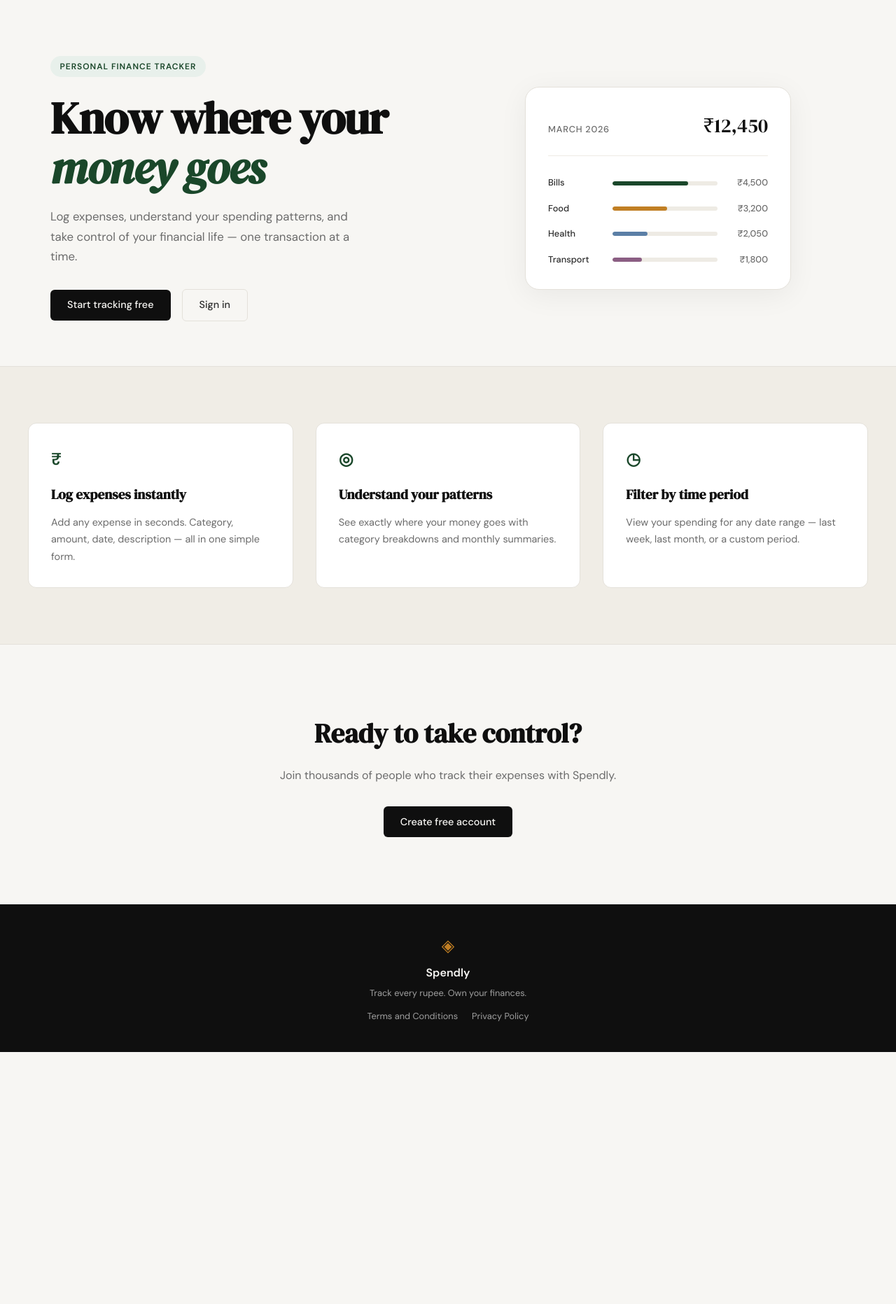
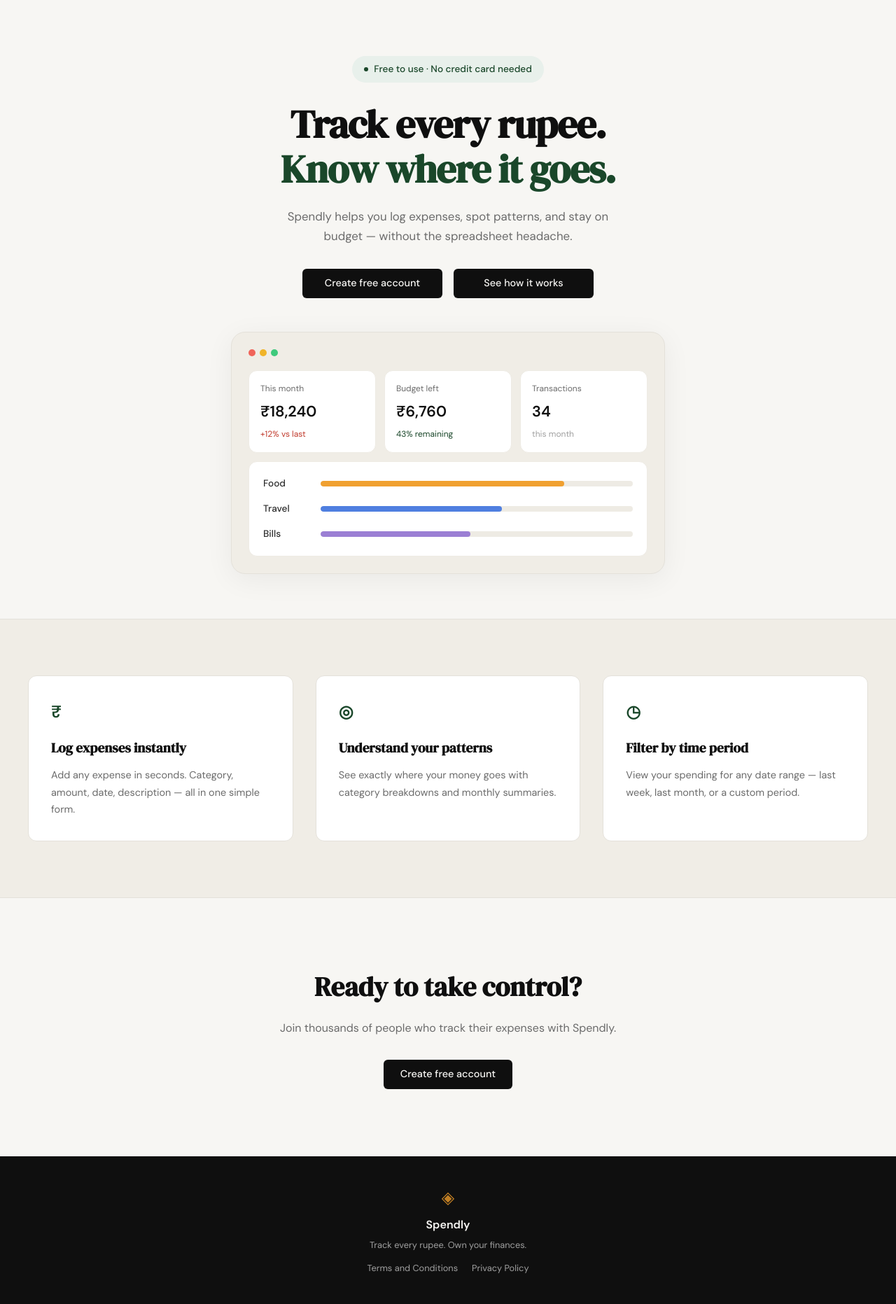
Before and after one commit to bisheshcodes999/spendly---Track-Your-Expense, a Flask app: page / in a window 1280 px wide. Shown: the part 61-1924 px from the top of the page at 70% size. Before the commit the page ends 1564 px from the top, so only its background shows below. Run offline with Flask 3, Linux system fonts and the light colour scheme.

Commit message:
Redesign hero section and add demo video modal
Rebuild the landing page hero to match the new reference design
(centered layout, dashboard mockup with stat tiles and category
bars), and wire "See how it works" to a vanilla-JS popup modal
embedding a placeholder YouTube demo video. Closing the modal clears
the iframe src so the video stops playing instead of continuing in
the background. Also aligned the two hero buttons' size and font
styling so they render identically.

Co-Authored-By: Claude Sonnet 5 <noreply@anthropic.com>
Claude-Session: https://claude.ai/code/session_01EkQFccjAkTSNL7Gkb4TswH

```diff
--- a/static/css/style.css
+++ b/static/css/style.css
@@ -125,38 +125,53 @@ a { color: inherit; text-decoration: none; }
 
 .hero {
     padding: 5rem 2rem 4rem;
-    display: grid;
-    grid-template-columns: 1fr 1fr;
-    gap: 4rem;
+    display: flex;
+    flex-direction: column;
     align-items: center;
+    text-align: center;
+    gap: 3rem;
     max-width: var(--max-width);
     margin: 0 auto;
 }
 
+.hero-inner {
+    display: flex;
+    flex-direction: column;
+    align-items: center;
+    max-width: 640px;
+}
+
 .hero-badge {
-    display: inline-block;
+    display: inline-flex;
+    align-items: center;
+    gap: 0.5rem;
     background: var(--accent-light);
     color: var(--accent);
-    font-size: 0.75rem;
-    font-weight: 600;
-    letter-spacing: 0.08em;
-    text-transform: uppercase;
-    padding: 0.35rem 0.85rem;
+    font-size: 0.85rem;
+    font-weight: 500;
+    padding: 0.5rem 1.1rem;
     border-radius: 999px;
-    margin-bottom: 1.5rem;
+    margin-bottom: 1.75rem;
+}
+
+.hero-badge-dot {
+    width: 6px;
+    height: 6px;
+    border-radius: 50%;
+    background: var(--accent);
 }
 
 .hero-title {
     font-family: var(--font-display);
-    font-size: clamp(2.5rem, 5vw, 4rem);
-    line-height: 1.1;
+    font-size: clamp(2.5rem, 5vw, 3.5rem);
+    line-height: 1.15;
     letter-spacing: -0.02em;
     color: var(--ink);
     margin-bottom: 1.25rem;
 }
 
-.hero-title em {
-    font-style: italic;
+.hero-title-accent {
+    display: block;
     color: var(--accent);
 }
 
@@ -164,14 +179,21 @@ a { color: inherit; text-decoration: none; }
     font-size: 1.05rem;
     color: var(--ink-muted);
     line-height: 1.7;
-    max-width: 460px;
-    margin-bottom: 2rem;
+    max-width: 480px;
+    margin: 0 auto 2rem;
 }
 
 .hero-actions {
     display: flex;
     gap: 1rem;
     align-items: center;
+    justify-content: center;
+}
+
+.hero-actions .btn-primary,
+.hero-actions .btn-ghost {
+    min-width: 200px;
+    text-align: center;
 }
 
 /* ------------------------------------------------------------------ */
@@ -181,58 +203,98 @@ a { color: inherit; text-decoration: none; }
 .hero-visual {
     display: flex;
     justify-content: center;
+    width: 100%;
 }
 
-.mock-card {
-    background: var(--paper-card);
+.mock-window {
+    background: var(--paper-warm);
     border: 1px solid var(--border);
     border-radius: var(--radius-lg);
-    padding: 2rem;
+    padding: 1.5rem;
     width: 100%;
-    max-width: 380px;
+    max-width: 620px;
     box-shadow: 0 8px 40px rgba(0,0,0,0.06);
 }
 
-.mock-card-header {
+.mock-titlebar {
     display: flex;
-    justify-content: space-between;
-    align-items: baseline;
-    margin-bottom: 1.75rem;
-    padding-bottom: 1.25rem;
-    border-bottom: 1px solid var(--border-soft);
+    gap: 6px;
+    margin-bottom: 1.25rem;
 }
 
-.mock-label {
-    font-size: 0.8rem;
-    font-weight: 500;
-    color: var(--ink-muted);
-    text-transform: uppercase;
-    letter-spacing: 0.06em;
+.mock-dot {
+    width: 10px;
+    height: 10px;
+    border-radius: 50%;
 }
 
-.mock-total {
-    font-family: var(--font-display);
-    font-size: 1.75rem;
+.mock-dot-red { background: #f0645a; }
+.mock-dot-yellow { background: #f0b429; }
+.mock-dot-green { background: #3ec97c; }
+
+.mock-stats {
+    display: grid;
+    grid-template-columns: repeat(3, 1fr);
+    gap: 0.75rem;
+    margin-bottom: 0.75rem;
+}
+
+.mock-stat {
+    background: var(--paper-card);
+    border: 1px solid var(--border-soft);
+    border-radius: var(--radius-md);
+    padding: 1rem;
+    text-align: left;
+    display: flex;
+    flex-direction: column;
+    gap: 0.35rem;
+}
+
+.mock-stat-label {
+    font-size: 0.75rem;
+    color: var(--ink-muted);
+}
+
+.mock-stat-value {
+    font-size: 1.35rem;
+    font-weight: 600;
     color: var(--ink);
 }
 
-.mock-bars { display: flex; flex-direction: column; gap: 1rem; }
+.mock-stat-delta {
+    font-size: 0.75rem;
+    color: var(--ink-faint);
+}
+
+.mock-stat-delta-negative { color: var(--danger); }
+.mock-stat-delta-positive { color: var(--accent); }
+
+.mock-bars-card {
+    background: var(--paper-card);
+    border: 1px solid var(--border-soft);
+    border-radius: var(--radius-md);
+    padding: 1.25rem;
+    display: flex;
+    flex-direction: column;
+    gap: 0.9rem;
+    text-align: left;
+}
 
 .mock-bar-row {
     display: grid;
-    grid-template-columns: 80px 1fr 60px;
+    grid-template-columns: 70px 1fr;
     align-items: center;
     gap: 0.75rem;
 }
 
 .mock-cat {
-    font-size: 0.8rem;
+    font-size: 0.85rem;
     font-weight: 500;
     color: var(--ink-soft);
 }
 
 .mock-bar-track {
-    height: 6px;
+    height: 8px;
     background: var(--border-soft);
     border-radius: 999px;
     overflow: hidden;
@@ -240,21 +302,13 @@ a { color: inherit; text-decoration: none; }
 
 .mock-bar {
     height: 100%;
-    background: var(--accent);
     border-radius: 999px;
     transition: width 0.6s ease;
 }
 
-.mock-bar-2 { background: var(--accent-2); }
-.mock-bar-3 { background: #5b7fa6; }
-.mock-bar-4 { background: #8b5e83; }
-
-.mock-amt {
-    font-size: 0.8rem;
-    font-weight: 500;
-    color: var(--ink-muted);
-    text-align: right;
-}
+.mock-bar-food { background: #f0a030; }
+.mock-bar-travel { background: #4f7fe0; }
+.mock-bar-bills { background: #9b7fd4; }
 
 /* ------------------------------------------------------------------ */
 /* Buttons                                                             */
@@ -269,6 +325,7 @@ a { color: inherit; text-decoration: none; }
     font-family: var(--font-body);
     font-size: 0.9rem;
     font-weight: 500;
+    line-height: 1.5;
     cursor: pointer;
     border: none;
     transition: background 0.2s;
@@ -279,20 +336,24 @@ a { color: inherit; text-decoration: none; }
 
 .btn-ghost {
     display: inline-block;
-    background: transparent;
-    color: var(--ink-soft);
+    appearance: none;
+    -webkit-appearance: none;
+    background: var(--ink);
+    color: var(--paper);
     padding: 0.65rem 1.5rem;
     border-radius: var(--radius-sm);
+    font-family: var(--font-body);
     font-size: 0.9rem;
     font-weight: 500;
-    border: 1px solid var(--border);
-    transition: all 0.2s;
+    line-height: 1.5;
+    cursor: pointer;
+    border: none;
+    transition: background 0.2s;
     text-decoration: none;
 }
 
 .btn-ghost:hover {
-    border-color: var(--ink);
-    color: var(--ink);
+    background: var(--accent);
 }
 
 /* ------------------------------------------------------------------ */
--- a/static/js/main.js
+++ b/static/js/main.js
@@ -1 +1,38 @@
 // main.js — students will add JavaScript here as features are built
+
+document.addEventListener("DOMContentLoaded", function () {
+    var openBtn = document.getElementById("watch-demo-btn");
+    var modal = document.getElementById("video-modal");
+    var iframe = document.getElementById("video-modal-iframe");
+
+    if (!openBtn || !modal || !iframe) return;
+
+    // TODO: replace with the real demo video's YouTube ID
+    var VIDEO_ID = "YOUR_VIDEO_ID";
+
+    function openModal() {
+        iframe.src = "https://www.youtube.com/embed/" + VIDEO_ID + "?autoplay=1&rel=0";
+        modal.hidden = false;
+        document.body.style.overflow = "hidden";
+    }
+
+    function closeModal() {
+        modal.hidden = true;
+        iframe.src = ""; // clearing the src stops playback
+        document.body.style.overflow = "";
+    }
+
+    openBtn.addEventListener("click", openModal);
+
+    modal.querySelectorAll("[data-close-modal]").forEach(function (el) {
+        el.addEventListener("click", closeModal);
+    });
+
+    document.addEventListener("keydown", function (event) {
+        if (event.key === "Escape" && !modal.hidden) closeModal();
+    });
+
+    // Belt-and-suspenders: stop the video if the page is left or restored
+    // from the back/forward cache while the modal is still open.
+    window.addEventListener("pagehide", closeModal);
+});
--- a/templates/landing.html
+++ b/templates/landing.html
@@ -6,55 +6,65 @@
 
 <section class="hero">
     <div class="hero-inner">
-        <div class="hero-badge">Personal Finance Tracker</div>
+        <div class="hero-badge">
+            <span class="hero-badge-dot"></span>
+            Free to use · No credit card needed
+        </div>
         <h1 class="hero-title">
-            Know where your<br>
-            <em>money goes</em>
+            Track every rupee.<br>
+            <span class="hero-title-accent">Know where it goes.</span>
         </h1>
         <p class="hero-subtitle">
-            Log expenses, understand your spending patterns,
-            and take control of your financial life —
-            one transaction at a time.
+            Spendly helps you log expenses, spot patterns, and stay
+            on budget — without the spreadsheet headache.
         </p>
         <div class="hero-actions">
-            <a href="{{ url_for('register') }}" class="btn-primary">Start tracking free</a>
-            <a href="{{ url_for('login') }}" class="btn-ghost">Sign in</a>
+            <a href="{{ url_for('register') }}" class="btn-primary">Create free account</a>
+            <button type="button" class="btn-ghost" id="watch-demo-btn">See how it works</button>
         </div>
     </div>
     <div class="hero-visual">
-        <div class="mock-card">
-            <div class="mock-card-header">
-                <span class="mock-label">March 2026</span>
-                <span class="mock-total">₹12,450</span>
+        <div class="mock-window">
+            <div class="mock-titlebar">
+                <span class="mock-dot mock-dot-red"></span>
+                <span class="mock-dot mock-dot-yellow"></span>
+                <span class="mock-dot mock-dot-green"></span>
             </div>
-            <div class="mock-bars">
+            <div class="mock-stats">
+                <div class="mock-stat">
+                    <span class="mock-stat-label">This month</span>
+                    <span class="mock-stat-value">₹18,240</span>
+                    <span class="mock-stat-delta mock-stat-delta-negative">+12% vs last</span>
+                </div>
+                <div class="mock-stat">
+                    <span class="mock-stat-label">Budget left</span>
+                    <span class="mock-stat-value">₹6,760</span>
+                    <span class="mock-stat-delta mock-stat-delta-positive">43% remaining</span>
+                </div>
+                <div class="mock-stat">
+                    <span class="mock-stat-label">Transactions</span>
+                    <span class="mock-stat-value">34</span>
+                    <span class="mock-stat-delta">this month</span>
+                </div>
+            </div>
+            <div class="mock-bars-card">
+                <div class="mock-bar-row">
+                    <span class="mock-cat">Food</span>
+                    <div class="mock-bar-track">
+                        <div class="mock-bar mock-bar-food" style="width: 78%"></div>
+                    </div>
+                </div>
+                <div class="mock-bar-row">
+                    <span class="mock-cat">Travel</span>
+                    <div class="mock-bar-track">
+                        <div class="mock-bar mock-bar-travel" style="width: 58%"></div>
+                    </div>
+                </div>
                 <div class="mock-bar-row">
                     <span class="mock-cat">Bills</span>
                     <div class="mock-bar-track">
-                        <div class="mock-bar" style="width: 72%"></div>
+                        <div class="mock-bar mock-bar-bills" style="width: 48%"></div>
                     </div>
-                    <span class="mock-amt">₹4,500</span>
-                </div>
-                <div class="mock-bar-row">
-                    <span class="mock-cat">Food</span>
-                    <div class="mock-bar-track">
-                        <div class="mock-bar mock-bar-2" style="width: 52%"></div>
-                    </div>
-                    <span class="mock-amt">₹3,200</span>
-                </div>
-                <div class="mock-bar-row">
-                    <span class="mock-cat">Health</span>
-                    <div class="mock-bar-track">
-                        <div class="mock-bar mock-bar-3" style="width: 33%"></div>
-                    </div>
-                    <span class="mock-amt">₹2,050</span>
-                </div>
-                <div class="mock-bar-row">
-                    <span class="mock-cat">Transport</span>
-                    <div class="mock-bar-track">
-                        <div class="mock-bar mock-bar-4" style="width: 28%"></div>
-                    </div>
-                    <span class="mock-amt">₹1,800</span>
                 </div>
             </div>
         </div>
@@ -89,4 +99,19 @@
     </div>
 </section>
 
+<div id="video-modal" class="video-modal" hidden>
+    <div class="video-modal-overlay" data-close-modal></div>
+    <div class="video-modal-content">
+        <button type="button" class="video-modal-close" data-close-modal aria-label="Close video">&times;</button>
+        <div class="video-modal-frame">
+            <iframe id="video-modal-iframe"
+                    src=""
+                    title="Spendly demo video"
+                    frameborder="0"
+                    allow="accelerometer; autoplay; clipboard-write; encrypted-media; gyroscope; picture-in-picture"
+                    allowfullscreen></iframe>
+        </div>
+    </div>
+</div>
+
 {% endblock %}
```
Also changed, not shown: other parts of static/css/style.css (+65 -7 lines).
